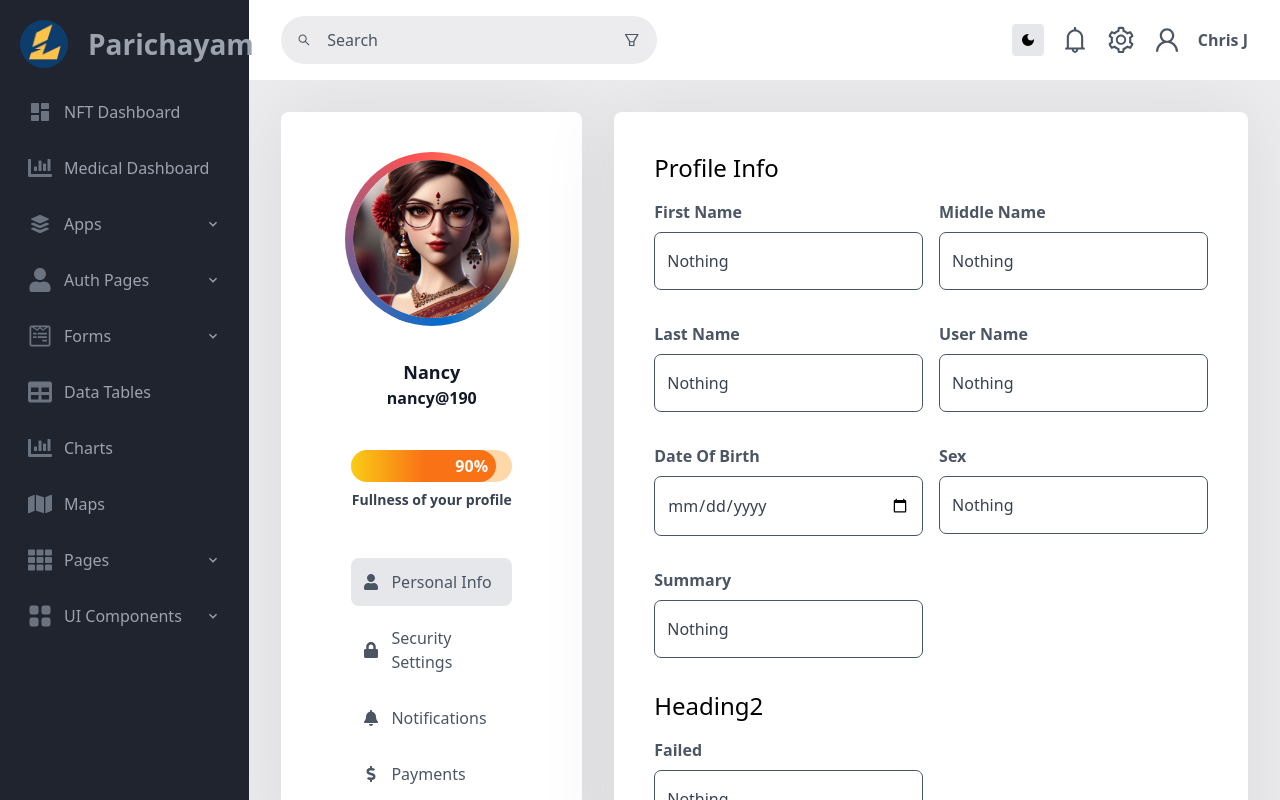
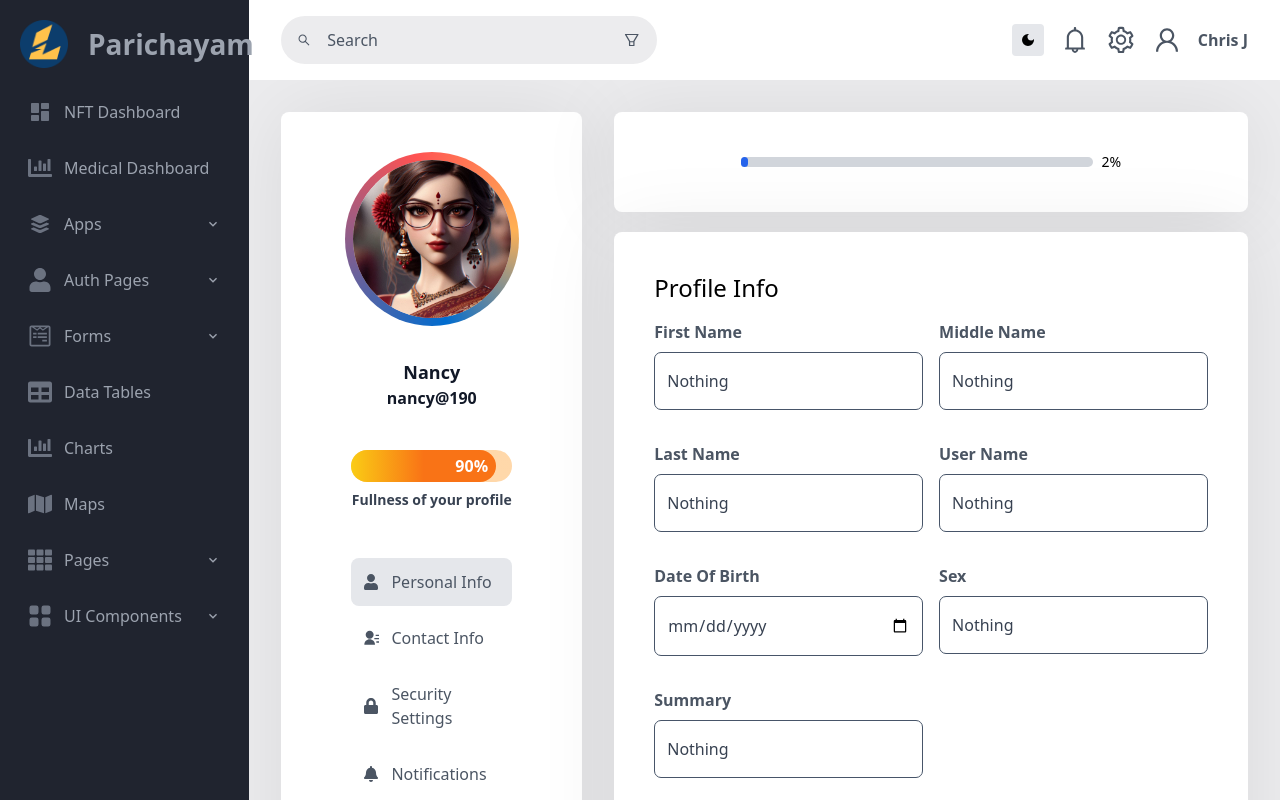
Before and after one commit to Slasher190/my-portfolio, a Next.js app: page /profile/profile-info in a window 1280 px wide. Built offline with nearby package versions, Linux system fonts and the light colour scheme.

Commit message:
added profile information Ui and some fixes

```diff
--- /dev/null
+++ b/app/(home)/profile/contact-info/page.tsx
@@ -0,0 +1,7 @@
+import React from "react";
+
+const ContactInformation = () => {
+  return <div>ContactInformation</div>;
+};
+
+export default ContactInformation;
--- /dev/null
+++ b/app/(home)/profile/education-info/page.tsx
@@ -0,0 +1,7 @@
+import React from "react";
+
+const EducationInformation = () => {
+  return <div>EducationInformation</div>;
+};
+
+export default EducationInformation;
--- /dev/null
+++ b/app/(home)/profile/experience-info/page.tsx
@@ -0,0 +1,7 @@
+import React from "react";
+
+const ExperienceInformation = () => {
+  return <div>ExperienceInformation</div>;
+};
+
+export default ExperienceInformation;
--- a/app/(home)/profile/layout.tsx
+++ b/app/(home)/profile/layout.tsx
@@ -3,7 +3,8 @@ import Image from "next/image";
 import React, { ReactNode } from "react";
 import profilePic from "@app/Assets/Images/nancy.png";
 import useScreenSize, { Device } from "@app/hooks/useScreenSize";
-// import LinearProgressBar from "@app/components/ProgressBar/LinearProgressBar";
+import { RiContactsFill } from "react-icons/ri";
+import LinearProgressBar from "@app/components/ProgressBar/LinearProgressBar";
 // import CircularProgressBar from "@app/components/ProgressBar/CircularProgressBar";
 import ProfileProgressBar from "@app/components/ProgressBar/ProfileProgressBar";
 import MenuItem from "@app/components/Ui/MenuItem";
@@ -15,6 +16,11 @@ const ProfileLayout: React.FC<{ children: ReactNode }> = ({ children }) => {
   const path = usePathname();
   const menuItems = [
     { icon: <FaUser />, text: "Personal Info", link: "/profile/profile-info" },
+    {
+      icon: <RiContactsFill />,
+      text: "Contact Info",
+      link: "/profile/contact-info",
+    },
     {
       icon: <FaLock />,
       text: "Security Settings",
@@ -68,7 +74,7 @@ const ProfileLayout: React.FC<{ children: ReactNode }> = ({ children }) => {
                     key={index}
                     icon={item.icon}
                     text={item.text}
-                    active={item.link === path}
+                    active={!!RegExp(path as string).exec(item.link)}
                     link={item.link}
                   />
                 ))}
@@ -77,8 +83,15 @@ const ProfileLayout: React.FC<{ children: ReactNode }> = ({ children }) => {
           </div>
         </div>
       </div>
-      <div className="p-10 lg:col-span-2 col-span-1 row-auto max-h-fit text-black bg-light-background dark:bg-dark-surface rounded-lg shadow-flat h-auto">
-        {children}
+      <div className="lg:col-span-2 col-span-1">
+        {!!path?.match("/profile/profile-info") && (
+          <div className="p-10 row-auto mb-5 text-black bg-light-background dark:bg-dark-surface rounded-lg shadow-flat">
+            <LinearProgressBar totalProgress={2} />
+          </div>
+        )}
+        <div className="p-10 row-auto max-h-fit h-auto text-black bg-light-background dark:bg-dark-surface rounded-lg shadow-flat">
+          {children}
+        </div>
       </div>
     </div>
   );
--- /dev/null
+++ b/app/(home)/profile/permissions/page.tsx
@@ -0,0 +1,7 @@
+import React from "react";
+
+const Permission = () => {
+  return <div>Permission</div>;
+};
+
+export default Permission;
--- /dev/null
+++ b/app/(home)/profile/skill-info/page.tsx
@@ -0,0 +1,7 @@
+import React from "react";
+
+const SkillInformation = () => {
+  return <div>SkillInformation</div>;
+};
+
+export default SkillInformation;
--- a/components/ProgressBar/LinearProgressBar.tsx
+++ b/components/ProgressBar/LinearProgressBar.tsx
@@ -1,7 +1,9 @@
 "use client";
-import React, { useState } from "react";
+import React, { useEffect, useState } from "react";
 
-const LinearProgressBar = () => {
+const LinearProgressBar: React.FC<{ totalProgress?: number }> = ({
+  totalProgress,
+}) => {
   const [progress, setProgress] = useState(40);
 
   const increaseProgress = () => {
@@ -11,6 +13,15 @@ const LinearProgressBar = () => {
   const decreaseProgress = () => {
     setProgress((prev) => (prev > 0 ? prev - 10 : 0));
   };
+
+  useEffect(() => {
+    if (typeof totalProgress === "number" && totalProgress >= 0) {
+      if (totalProgress > 100) {
+        setProgress(100);
+      }
+      setProgress(totalProgress);
+    }
+  }, [progress, totalProgress]);
 
   return (
     <div className="flex flex-col items-center space-y-4">
@@ -26,6 +37,7 @@ const LinearProgressBar = () => {
         </div>
         <span className="text-sm font-medium">{progress}%</span>
       </div>
+      {!totalProgress && totalProgress !== 0 && (
         <div className="flex space-x-2">
           <button
             onClick={decreaseProgress}
@@ -40,6 +52,7 @@ const LinearProgressBar = () => {
             +
           </button>
         </div>
+      )}
     </div>
   );
 };
```
Also changed, not shown: types/userInformationForm.ts (+17 -22 lines). Lines whose indentation alone changed are shown as unchanged.
